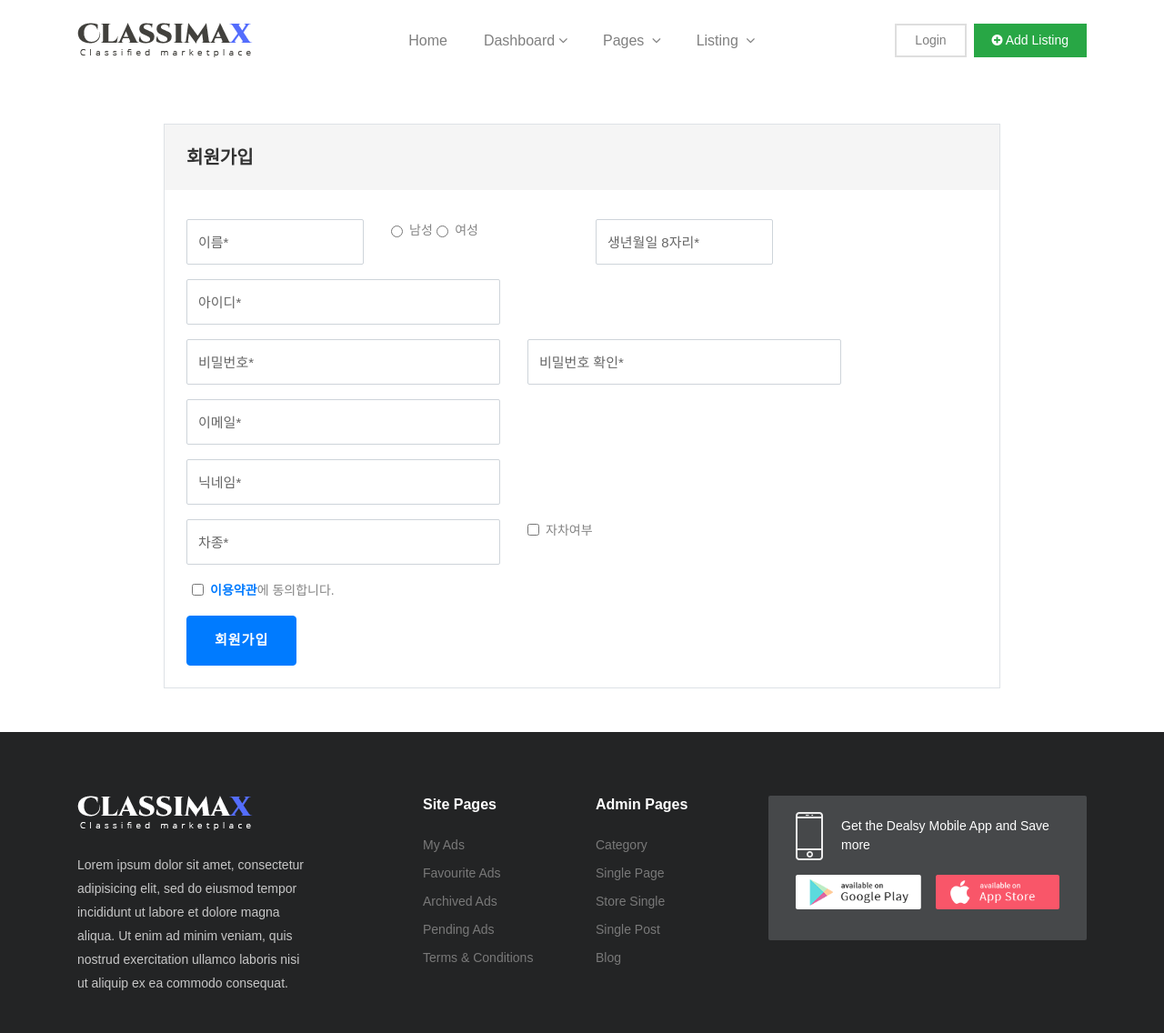
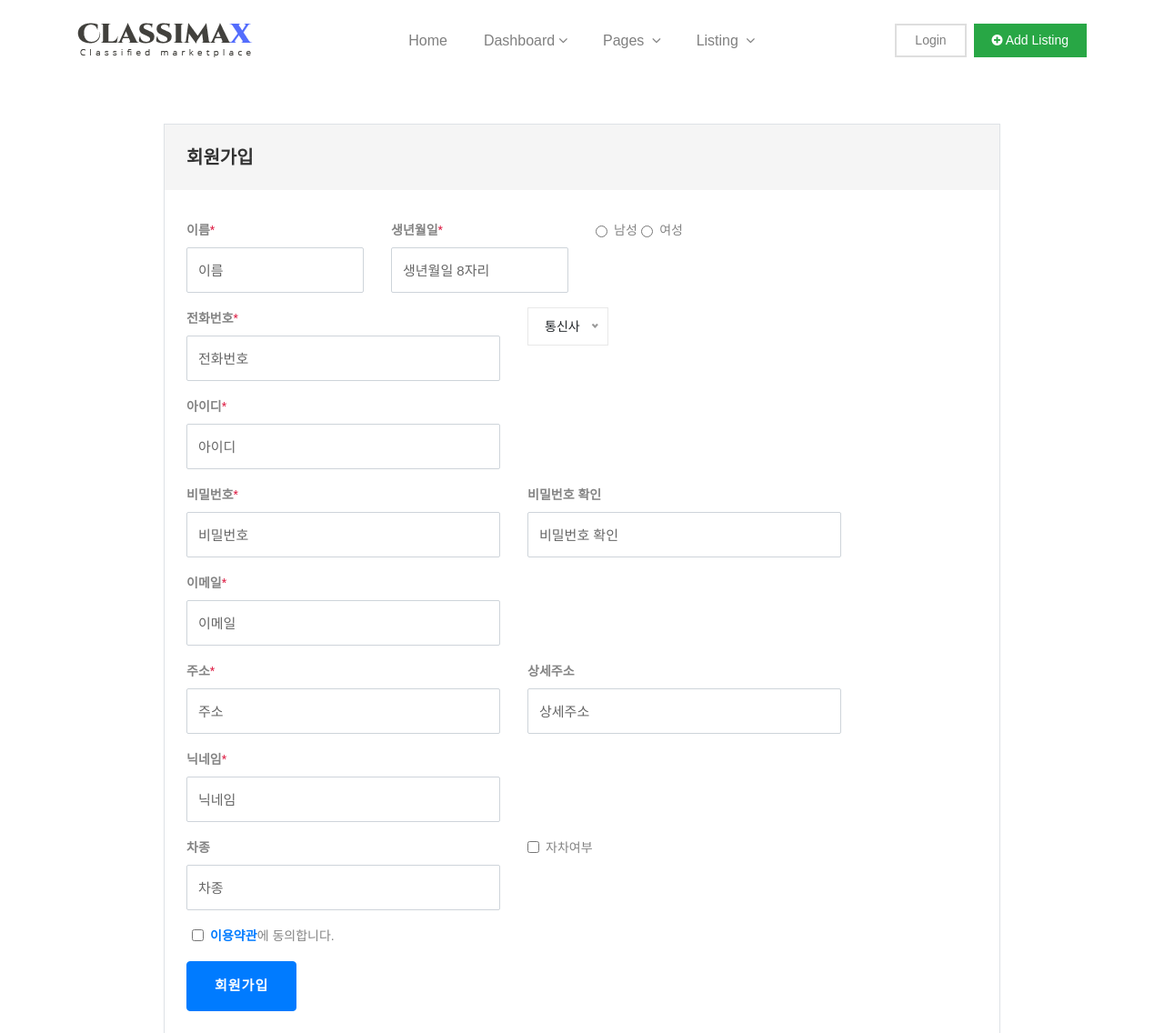
Before and after one commit to kimkyoungmin97/P_Project4-userPage, a website: page classimax-bootstrap-main/theme/register.html in a window 1280 px wide. Shown: the top 1136 px of the page at 91% size. Drawn offline with Linux system fonts and the light colour scheme; some packages are replaced by stand-ins of ours; a web font is replaced by a local one.

Commit message:
2025-03-12

```diff
--- a/classimax-bootstrap-main/theme/register.html
+++ b/classimax-bootstrap-main/theme/register.html
@@ -144,12 +144,23 @@
               <div class="row">
                 <div class="col-lg-3">
                   <div class="mb-2">
-                    <input class="form-control mb-3" type="text" placeholder="이름*" required>
+                    <label><strong>이름</strong><span style="color: crimson;">*</span></label>
+                    <input class="form-control mb-3" type="text" placeholder="이름" required>
                     <div class="invalid-feedback">
                       이름을 입력해주세요.
                     </div>
                   </div>
                 </div>
+                <div class="col-lg-3">
+                  <div class="mb-2">
+                    <label><strong>생년월일</strong><span style="color: crimson;">*</span></label>
+                    <input class="form-control mb-3" type="text" placeholder="생년월일 8자리" required>
+                    <div class="invalid-feedback">
+                      생년월일을 입력해주세요.
+                    </div>
+                  </div>
+                </div>
+
                 <div class="col-lg-3">
                   <div class="form-check d-inline-flex">
                     <input class="form-check-input" type="radio" name="inlineRadioOptions" id="inlineRadio1" value="option1" required>
@@ -160,19 +171,32 @@
                     <label class="form-check-label" for="inlineRadio1">여성</label>
                   </div>
                 </div>
-                <div class="col-lg-3">
+
+              </div>
+              <div class="row">
+                <div class="col-5">
                   <div class="mb-2">
-                    <input class="form-control mb-3" type="text" placeholder="생년월일 8자리*" required>
+                    <label><strong>전화번호</strong><span style="color: crimson;">*</span></label>
+                    <input class="form-control mb-3" type="text" placeholder="전화번호" required>
                     <div class="invalid-feedback">
-                      생년월일을 입력해주세요.
+                      전화번호를 입력해주세요.
                     </div>
                   </div>
+                </div>
+                <div class="col-2">
+                  <select class="form-select" aria-label="Default select example">
+                    <option selected>통신사</option>
+                    <option value="1">KT</option>
+                    <option value="2">SKT</option>
+                    <option value="3">LGT</option>
+                  </select>
                 </div>
               </div>
               <div class="row">
                 <div class="col-5">
                   <div class="mb-2">
-                    <input class="form-control mb-3" type="text" placeholder="아이디*" required>
+                    <label><strong>아이디</strong><span style="color: crimson;">*</span></label>
+                    <input class="form-control mb-3" type="text" placeholder="아이디" required>
                     <div class="invalid-feedback">
                       아이디를 입력해주세요.
                     </div>
@@ -182,7 +206,8 @@
               <div class="row">
                 <div class="col-5">
                   <div class="mb-2">
-                    <input class="form-control mb-3" type="password" placeholder="비밀번호*" required>
+                    <label><strong>비밀번호</strong><span style="color: crimson;">*</span></label>
+                    <input class="form-control mb-3" type="password" placeholder="비밀번호" required>
                     <div class="invalid-feedback">
                       비밀번호를 입력해주세요.
                     </div>
@@ -190,7 +215,8 @@
                 </div>
                 <div class="col-5">
                   <div class="mb-2">
-                    <input class="form-control mb-3" type="password" placeholder="비밀번호 확인*" required>
+                    <label><strong>비밀번호 확인</strong></label>
+                    <input class="form-control mb-3" type="password" placeholder="비밀번호 확인" required>
                     <div class="invalid-feedback">
                       비밀번호가 일치하지 않습니다.
                     </div>
@@ -200,7 +226,8 @@
               <div class="row">
                 <div class="col-5">
                   <div class="mb-2">
-                    <input class="form-control mb-3" type="text" placeholder="이메일*" required>
+                    <label><strong>이메일</strong><span style="color: crimson;">*</span></label>
+                    <input class="form-control mb-3" type="text" placeholder="이메일" required>
                     <div class="invalid-feedback">
                       이메일을 입력해주세요.
                     </div>
@@ -210,7 +237,28 @@
               <div class="row">
                 <div class="col-5">
                   <div class="mb-2">
-                    <input class="form-control mb-3" type="text" placeholder="닉네임*" required>
+                    <label><strong>주소</strong><span style="color: crimson;">*</span></label>
+                    <input class="form-control mb-3" type="text" placeholder="주소" required>
+                    <div class="invalid-feedback">
+                      주소를 입력해주세요.
+                    </div>
+                  </div>
+                </div>
+                <div class="col-5">
+                  <div class="mb-2">
+                    <label><strong>상세주소</strong></label>
+                    <input class="form-control mb-3" type="text" placeholder="상세주소" required>
+                    <div class="invalid-feedback">
+                      상세주소를 입력해주세요.
+                    </div>
+                  </div>
+                </div>
+              </div>
+              <div class="row">
+                <div class="col-5">
+                  <div class="mb-2">
+                    <label><strong>닉네임</strong><span style="color: crimson;">*</span></label>
+                    <input class="form-control mb-3" type="text" placeholder="닉네임" required>
                     <div class="invalid-feedback">
                       닉네임을 입력해주세요.
                     </div>
@@ -220,7 +268,8 @@
               <div class="row">
                 <div class="col-5">
                   <div class="mb-2">
-                    <input class="form-control mb-3" type="text" placeholder="차종*" required>
+                    <label><strong>차종</strong><span style="color: crimson;"></span></label>
+                    <input class="form-control mb-3" type="text" placeholder="차종" required>
                     <div class="invalid-feedback">
                       차종을 입력해주세요.
                     </div>
```
Also changed, not shown: classimax-bootstrap-main/theme/contact-us.html (+0 -7 lines), classimax-bootstrap-main/theme/index.html (+2 -0 lines), classimax-bootstrap-main/theme/single.html (+6 -26 lines), classimax-bootstrap-main/theme/user-profile.html (+2 -2 lines).
